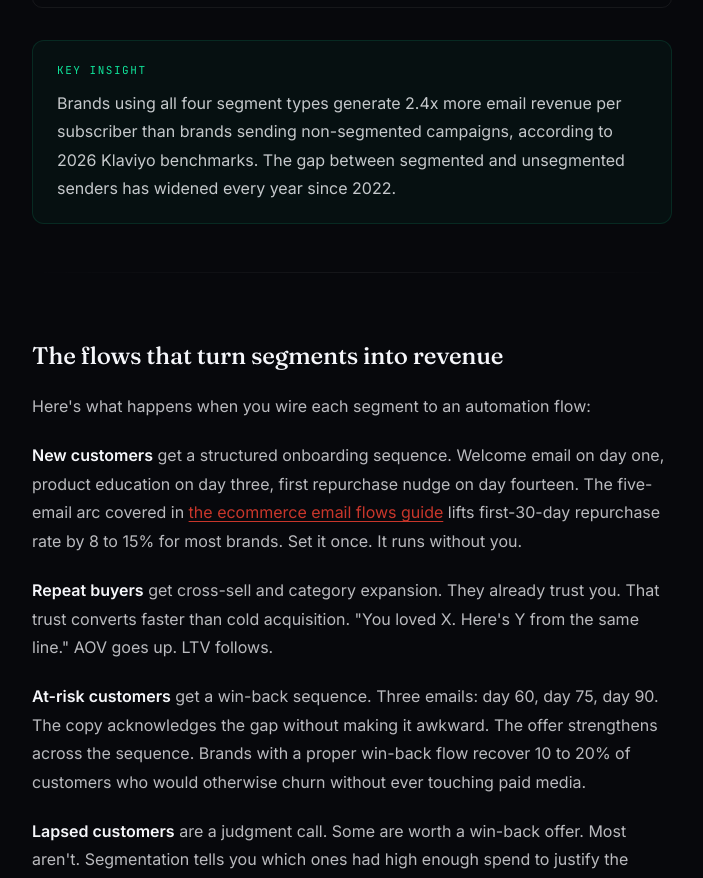
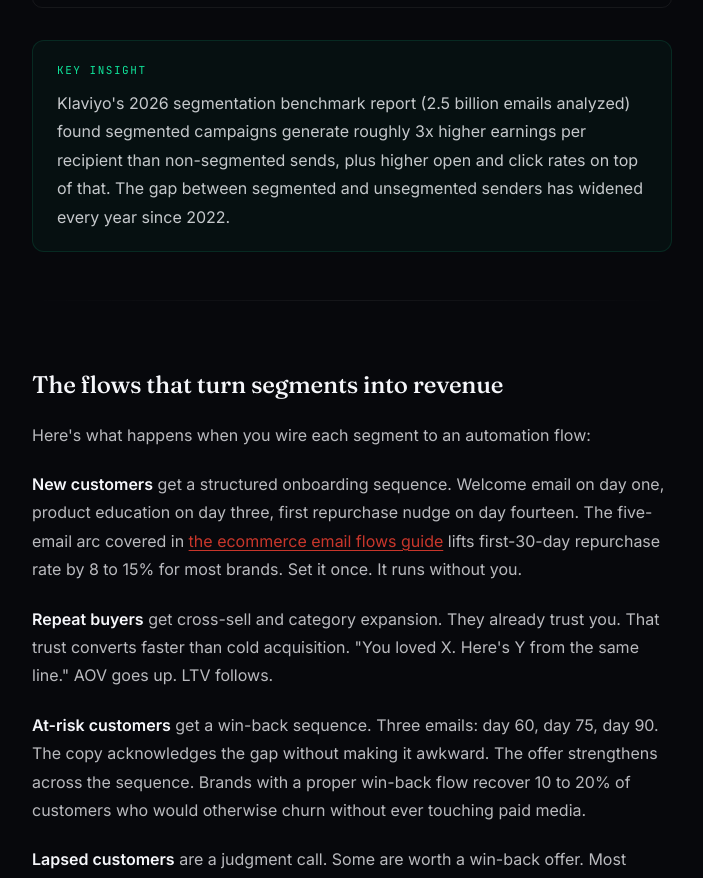
Before and after one commit to dustyboy-23/ventiscale-site, a Next.js app: page /blog/ai-customer-segmentation-small-business in a window 1280 px wide. Shown: the part 4497-5375 px from the top of the page, without its empty margins (288-991 px from the left). Built offline with nearby package versions, Linux system fonts and the light colour scheme; no server answers.

Commit message:
Blog sweep 2A: verify-and-fix (batch 4)

```diff
--- a/app/(marketing)/blog/ai-customer-segmentation-small-business/page.tsx
+++ b/app/(marketing)/blog/ai-customer-segmentation-small-business/page.tsx
@@ -390,10 +390,12 @@ export default async function Post() {
           <div className="blog-callout">
             <div className="callout-label">Key insight</div>
             <p>
-              Brands using all four segment types generate 2.4x more email
-              revenue per subscriber than brands sending non-segmented campaigns,
-              according to 2026 Klaviyo benchmarks. The gap between segmented and
-              unsegmented senders has widened every year since 2022.
+              Klaviyo&apos;s 2026 segmentation benchmark report (2.5 billion
+              emails analyzed) found segmented campaigns generate roughly 3x
+              higher earnings per recipient than non-segmented sends, plus
+              higher open and click rates on top of that. The gap between
+              segmented and unsegmented senders has widened every year since
+              2022.
             </p>
           </div>
 
```
